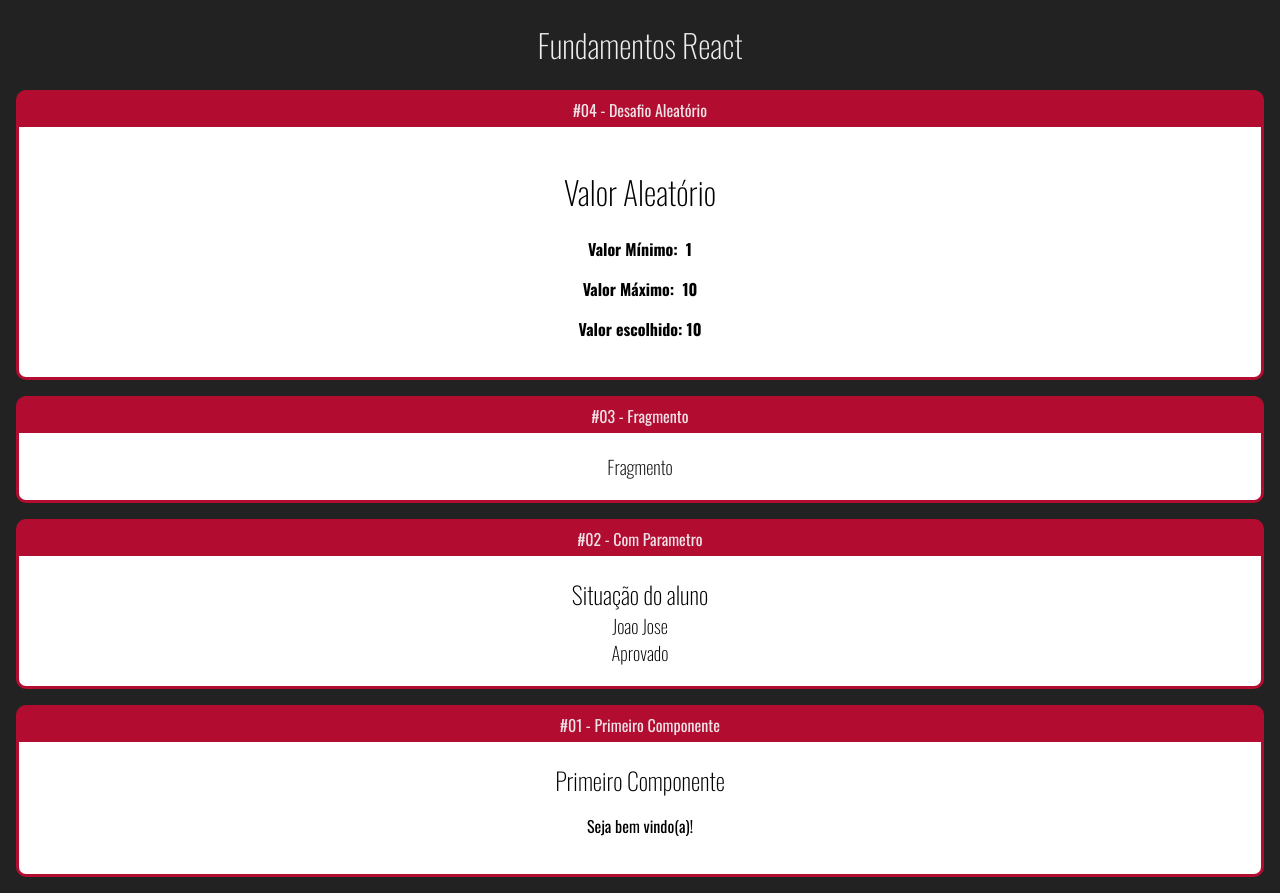
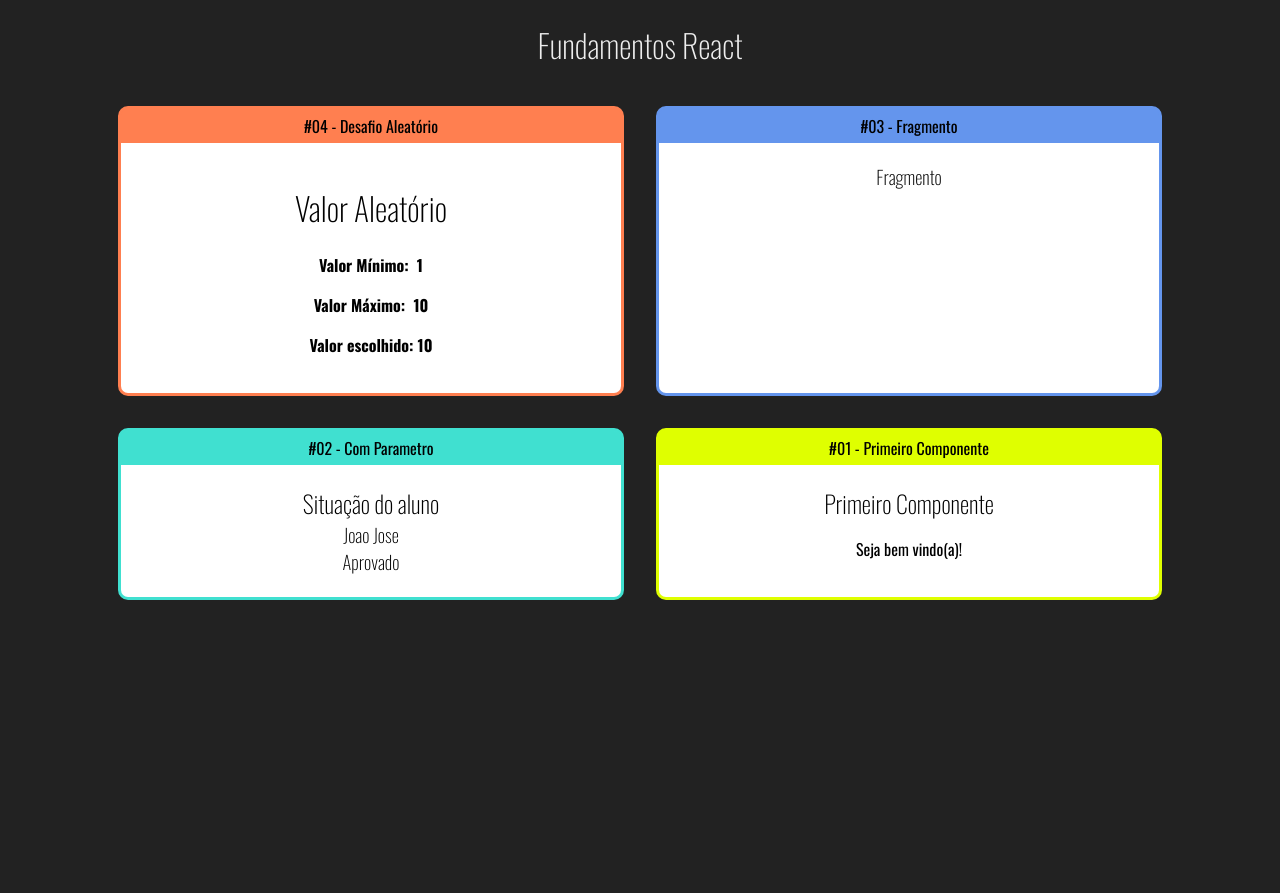
Before and after one commit to plinioaraujo/curso-react-redux, a React (Create React App) app: page / in a window 1280 px wide. After the commit the page ends 800 px from the top, so only its background shows below. Built offline with nearby package versions, Linux system fonts and the light colour scheme.

Commit message:
Curso React + redux - Componente Card - Children - Estilo - Melhorando o Card

```diff
--- /dev/null
+++ b/src/App.css
@@ -0,0 +1,6 @@
+.App .Cards{
+    display: flex;
+    justify-content: center;
+    flex-wrap: wrap;
+
+}
--- a/src/App.jsx
+++ b/src/App.jsx
@@ -6,27 +6,32 @@
 import Aleatorio from "./components/basicos/Aleatorio";
 import Card from "./components/layout/Card";
 
+import "./App.css";
+
 const App = () => {
   return (
     <>
-      <div>
+      <div className="App">
         <h1>Fundamentos React</h1>
-        <Card titulo="#04 - Desafio Aleatório">
+
+        <div className="Cards">
+          <Card titulo="#04 - Desafio Aleatório" color="#FF7F50" >
             <Aleatorio minimo={1} maximo={10}></Aleatorio>
           </Card>
-        <Card titulo="#03 - Fragmento">
+          <Card titulo="#03 - Fragmento" color="#6495ED">
             <Fragmento></Fragmento>
           </Card>
-        <Card titulo="#02 - Com Parametro">
+          <Card titulo="#02 - Com Parametro" color="#40E0D0">
             <ComParametro
               titulo="Situação do aluno"
               aluno="Joao Jose"
               nota={9.0}
             ></ComParametro>
           </Card>
-        <Card titulo="#01 -  Primeiro Componente">
+          <Card titulo="#01 -  Primeiro Componente" color="#DFFF00">
             <Primeiro></Primeiro>
           </Card>
+        </div>
       </div>
     </>
   );
--- a/src/components/layout/Card.css
+++ b/src/components/layout/Card.css
@@ -1,19 +1,25 @@
 .Card{
-    background-color: #b20d30;
-    border: 3px solid #b20d30;
+    /* background-color: #b20d30; */
+    border: 3px solid;
     border-radius: 10px;
     overflow: hidden;
     margin: 16px;
+    display: flex;
+    flex-direction: column;
+    min-width: 500px;
+    max-width: 500px;
+
 }
 
 .Card .Title{
-    color: #f0e2e7;
+    color: #000;
     padding: 5px 0px;
     display: flex;
     justify-content: center;
 }
 
 .Card .Content{
+    flex: 1;
     background-color: white;
     color:#000;
     padding: 20px;
--- a/src/components/layout/Card.jsx
+++ b/src/components/layout/Card.jsx
@@ -3,13 +3,17 @@
 import "./Card.css";
 
 const Card = (props) => {
+    console.log(props)
+  const cardStyle = {
+    backgroundColor: props.color || "#b20d30",
+    borderColor: props.color || "#b20d30",
+  };
+
   return (
     <>
-      <div className="Card">
+      <div className="Card" style={cardStyle}>
         <div className="Title">{props.titulo}</div>
-        <div className="Content">
-            {props.children}
-        </div>
+        <div className="Content">{props.children}</div>
       </div>
     </>
   );
```
Lines whose indentation alone changed are shown as unchanged.
